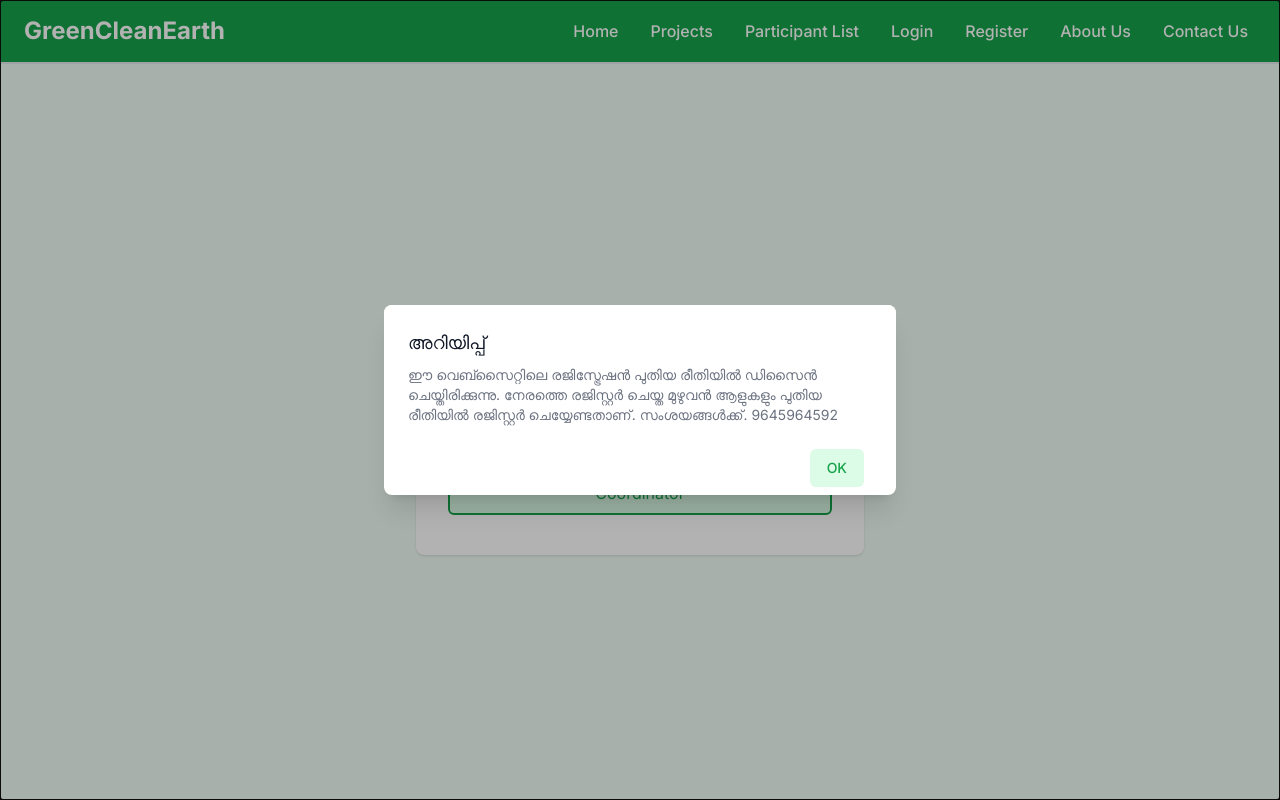
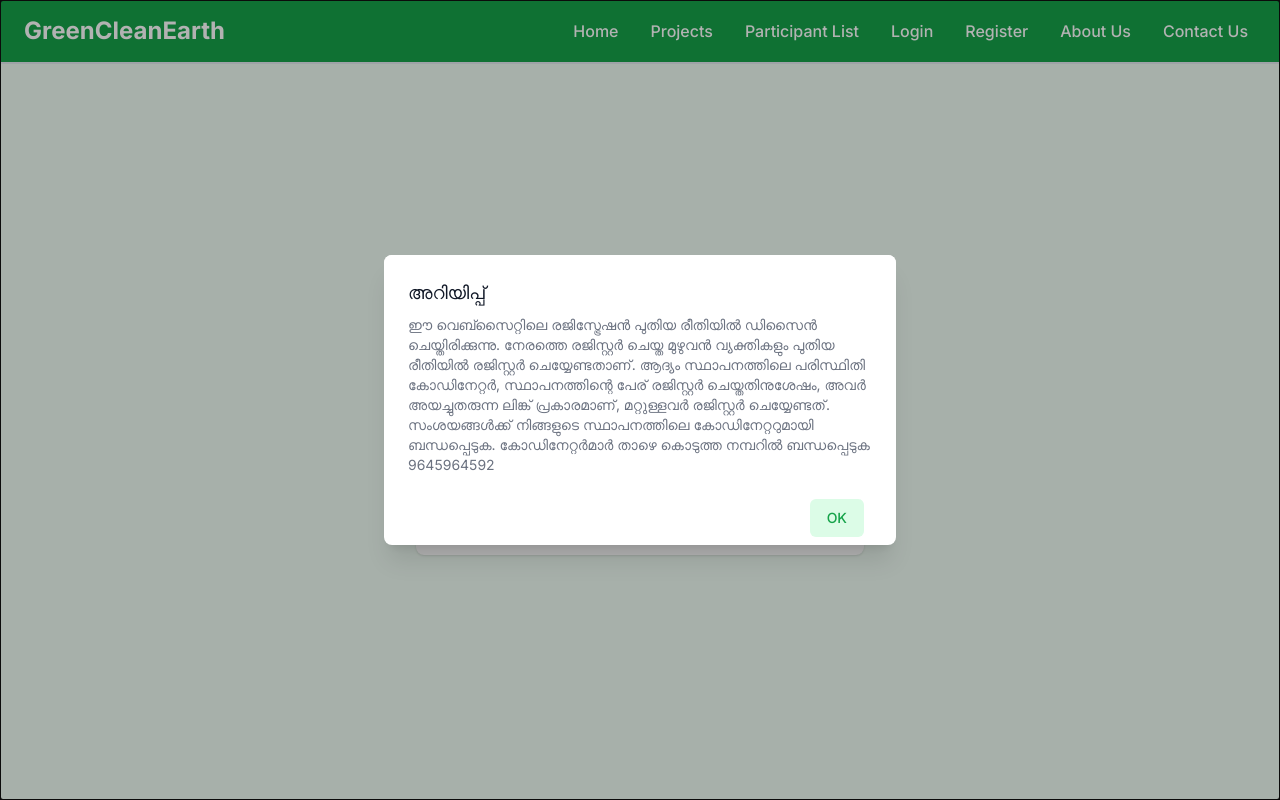
Before and after one commit to zwenie-tech/green-clean-earth, a Next.js app: page /login in a window 1280 px wide. Shown: the top 800 px of the page. Built offline with nearby package versions, Linux system fonts and the light colour scheme.

Commit message:
change login message

```diff
--- a/src/app/login/page.tsx
+++ b/src/app/login/page.tsx
@@ -68,9 +68,12 @@ export default function UserLogin() {
               </Dialog.Title>
               <div className="mt-2">
                 <p className="text-sm text-gray-500">
-                  ഈ വെബ്സൈറ്റിലെ രജിസ്ട്രേഷൻ പുതിയ രീതിയിൽ ഡിസൈൻ
-                  ചെയ്തിരിക്കുന്നു. നേരത്തെ രജിസ്റ്റർ ചെയ്ത മുഴുവൻ ആളുകളും
-                  പുതിയ രീതിയിൽ രജിസ്റ്റർ ചെയ്യേണ്ടതാണ്. സംശയങ്ങൾക്ക്.
+                  ഈ വെബ്സൈറ്റിലെ രജിസ്ട്രേഷൻ പുതിയ രീതിയിൽ ഡിസൈൻ ചെയ്തിരിക്കുന്നു.
+                  നേരത്തെ രജിസ്റ്റർ ചെയ്ത മുഴുവൻ  വ്യക്തികളും  പുതിയ രീതിയിൽ രജിസ്റ്റർ ചെയ്യേണ്ടതാണ്.
+                  ആദ്യം സ്ഥാപനത്തിലെ പരിസ്ഥിതി കോഡിനേറ്റർ, സ്ഥാപനത്തിന്റെ പേര് രജിസ്റ്റർ ചെയ്തതിനുശേഷം, അവർ അയച്ചുതരുന്ന ലിങ്ക് പ്രകാരമാണ്, മറ്റുള്ളവർ  രജിസ്റ്റർ ചെയ്യേണ്ടത്.
+                  സംശയങ്ങൾക്ക് നിങ്ങളുടെ സ്ഥാപനത്തിലെ
+                  കോഡിനേറ്ററുമായി ബന്ധപ്പെടുക.
+                  കോഡിനേറ്റർമാർ താഴെ കൊടുത്ത  നമ്പറിൽ ബന്ധപ്പെടുക
                   9645964592
                 </p>
               </div>
```
